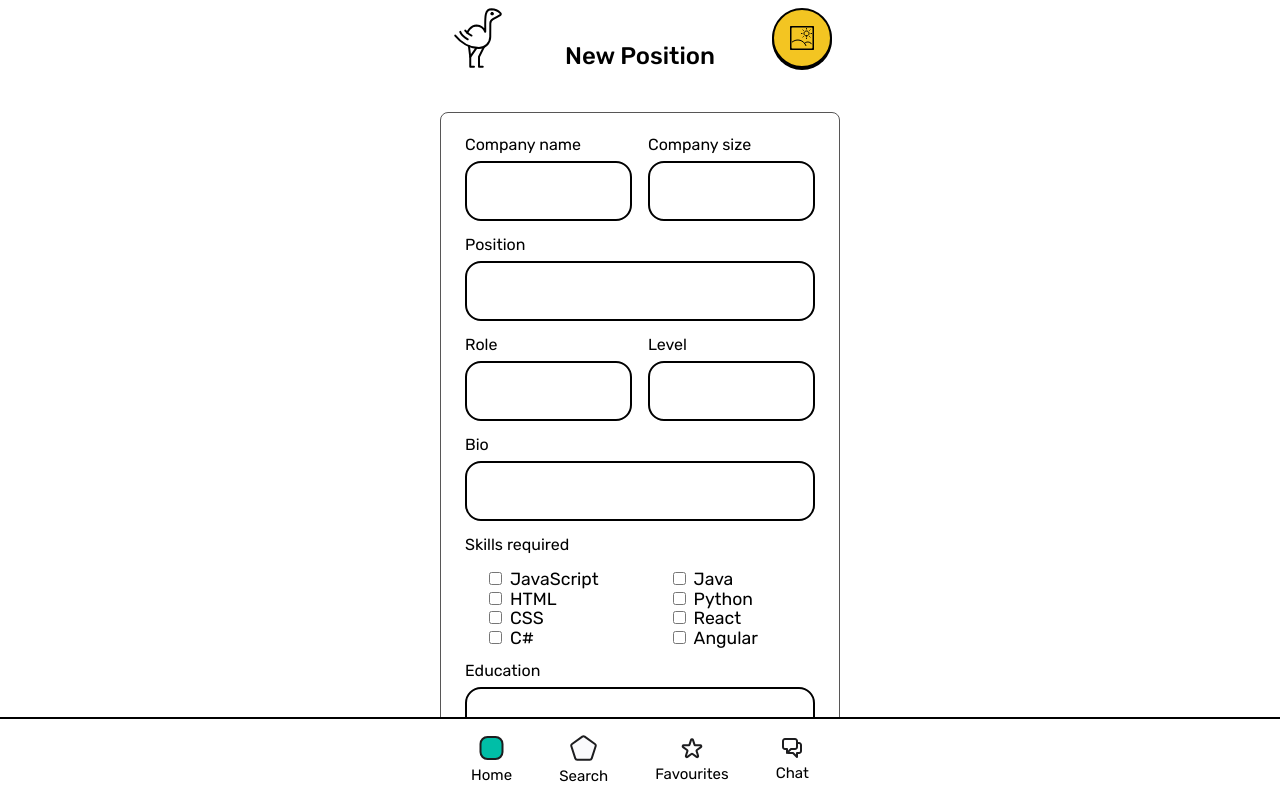
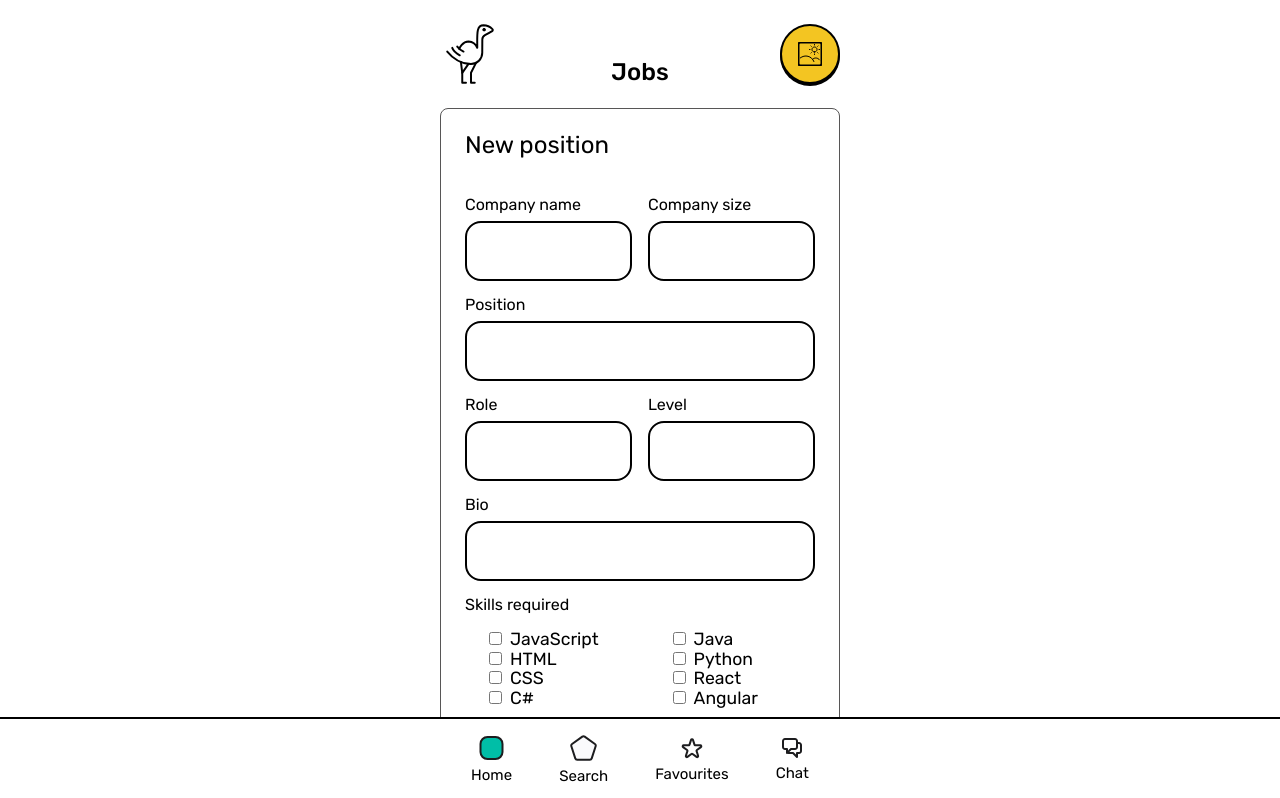
Before and after one commit to karenplanas/jinder, a React (Create React App) app in the folder client/: page /job-position/edit in a window 1280 px wide. Shown: the top 798 px of the page. Built offline with nearby package versions, Linux system fonts and the light colour scheme; no server answers.

Commit message:
style: modify some spacings on navs

```diff
--- a/client/src/components/AppLayout/AppLayout.css
+++ b/client/src/components/AppLayout/AppLayout.css
@@ -5,16 +5,8 @@
   margin: auto;
 }
 
-.NavBarTop-with-top-nav {
-  max-width: 400px;
-  width: 100%;
-  position: fixed;
-  top: 0;
-  background-color: #ffffff;
-}
-
 .AppLayout.with-top-nav {
-  margin-top: 96px;
+  margin-top: 80px;
 }
 
 .AppLayout.with-bottom-nav {
--- a/client/src/components/AppLayout/AppLayout.tsx
+++ b/client/src/components/AppLayout/AppLayout.tsx
@@ -14,7 +14,7 @@ interface Props {
 const AppLayout: React.FC<Props> = ({children, displayNavBarTop = true, displayNavBarBottom = true, title}) => {
   return (
     <div className={clsx('AppLayout', { 'with-bottom-nav': displayNavBarBottom, 'with-top-nav': displayNavBarTop })}>
-      { displayNavBarTop && <NavBarTop className={clsx({ 'NavBarTop-with-top-nav': displayNavBarTop })} title={title}/> }
+      { displayNavBarTop && <NavBarTop position='fixed' title={title}/> }
       {children}
       { displayNavBarBottom && <NavBarBottom /> }
     </div>
--- a/client/src/components/CreateJobOffer/CreateJobOffer.css
+++ b/client/src/components/CreateJobOffer/CreateJobOffer.css
@@ -1,15 +1,15 @@
-.Inputs {
+.Inputs-Card {
   display: flex;
   flex-direction: column;
   border: solid 1px var(--Gray-dark);
   border-radius: 8px;
   gap: 16px;
   padding: 24px;
+  margin-top: 12px;
 }
 
 .title h3 {
   margin-bottom: 24px;
-  text-align: center;
 }
 
 .skills-required {
--- a/client/src/components/CreateJobOffer/CreateJobOffer.tsx
+++ b/client/src/components/CreateJobOffer/CreateJobOffer.tsx
@@ -34,14 +34,13 @@ const CreateJobOffer: React.FC = () => {
   });
 
   return (
-    <AppLayout title='New Position'>
-      {/* <div className='title'>
-        <h3>Create new position</h3>
-      </div> */}
+    <AppLayout title='Jobs'>
         <FormProvider {...methods}>
           <form onSubmit={onSubmit}>
-            <div className="Inputs">
-
+            <div className="Inputs-Card">
+              <div className='title'>
+                <h3>New position</h3>
+              </div>
               <div className="inputRow">
                 <InputTextField name="companyname" label="Company name" />
                 <InputTextField name="companysize" label="Company size" />
--- a/client/src/components/CreateJobSeekerProfile/CreateJobSeekerProfile.css
+++ b/client/src/components/CreateJobSeekerProfile/CreateJobSeekerProfile.css
@@ -37,4 +37,5 @@
   display: flex;
   gap: 8px;
   margin: auto;
+  margin-top: 16px;
 }
--- a/client/src/components/NavBarTop/NavBarTop.css
+++ b/client/src/components/NavBarTop/NavBarTop.css
@@ -2,7 +2,15 @@
   display: flex;
   justify-content: space-between;
   align-items: flex-end;
-  padding: 8px;
+  padding-top: 24px;
+  background-color: #ffffff;
+}
+
+.NavBarTop-fixed {
+  max-width: 400px;
+  width: 100%;
+  position: fixed;
+  top: 0;
 }
 
 .NavBarTop h2 {
--- a/client/src/components/NavBarTop/NavBarTop.tsx
+++ b/client/src/components/NavBarTop/NavBarTop.tsx
@@ -7,12 +7,13 @@ import './NavBarTop.css'
 
 interface Props {
   className?: string
+  position?: string
   title?: string
 }
 
-const NavBarTop: React.FC<Props> = ({ className, title}) => {
+const NavBarTop: React.FC<Props> = ({ className, position, title}) => {
   return (
-    <div className={clsx('NavBarTop', className)}>
+    <div className={clsx('NavBarTop', className, { 'NavBarTop-fixed': position === 'fixed'})}>
       <Logo width={60} height={60}/>
       { title && <h2>{title}</h2>}
       <div className='NavBarTop-picture'>
```
Also changed, not shown: 2 other files (tests, documents, lock files or other folders).
